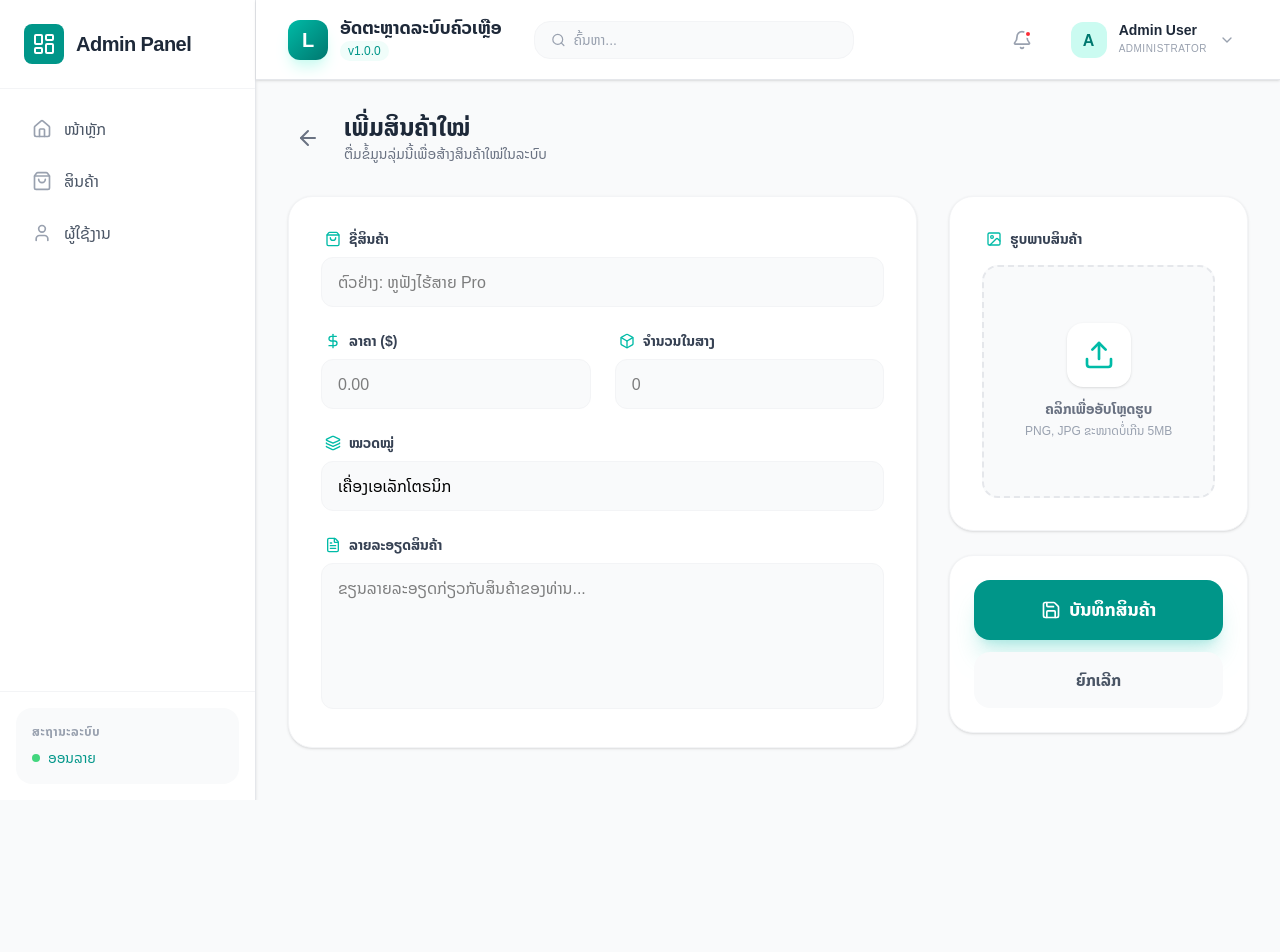
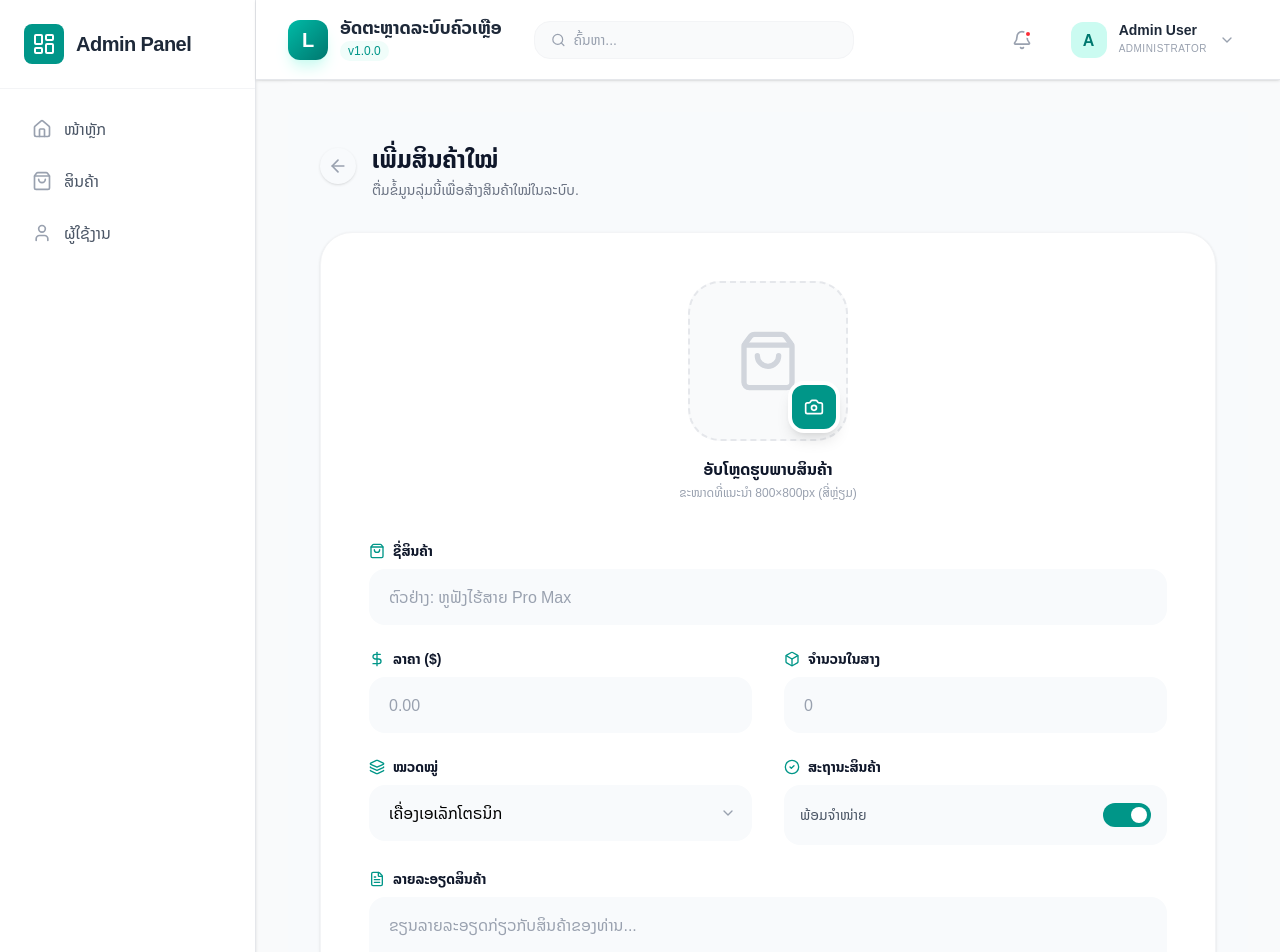
Before and after one commit to huevangxp/next-beginner, a Next.js app: page /product/create in a window 1280 px wide. Shown: the top 952 px of the page. Before the commit the page ends 800 px from the top, so only its background shows below. Built offline with nearby package versions, Linux system fonts and the light colour scheme.

Commit message:
commit Thu 12/18/2025 11:18:44.11

```diff
--- a/app/product/create/page.tsx
+++ b/app/product/create/page.tsx
@@ -1,28 +1,32 @@
 "use client";
 
-import React, { useState } from "react";
+import React, { useState, useEffect } from "react";
 import { useRouter } from "next/navigation";
 import {
   ArrowLeft,
   Save,
-  Image as ImageIcon,
-  Upload,
-  X,
   ShoppingBag,
   DollarSign,
+  Box,
   Layers,
-  Box,
   FileText,
+  Camera,
+  X,
+  CheckCircle2,
+  Upload,
+  ChevronDown,
+  Image as ImageIcon,
 } from "lucide-react";
 import Link from "next/link";
 
 const CreateProductPage = () => {
   const router = useRouter();
   const [isLoading, setIsLoading] = useState(false);
+  const [mounted, setMounted] = useState(false);
   const [imagePreview, setImagePreview] = useState<string | null>(null);
-  const [mounted, setMounted] = useState(false);
+  const [isInStock, setIsInStock] = useState(true);
 
-  React.useEffect(() => {
+  useEffect(() => {
     setMounted(true);
   }, []);
 
@@ -48,142 +52,48 @@ const CreateProductPage = () => {
     }
   };
 
-  if (!mounted) {
-    return null;
-  }
+  if (!mounted) return null;
 
   return (
-    <div className="max-w-10xl mx-auto space-y-8 animate-in fade-in slide-in-from-bottom-4 duration-500">
+    <div className="min-h-screen bg-[#f8fafc] dark:bg-gray-950 p-4 md:p-8 animate-in fade-in duration-500">
+      <div className="max-w-10xl mx-auto space-y-6">
         {/* Header */}
-      <div className="flex items-center justify-between">
-        <div className="flex items-center gap-4">
+        <div className="flex items-start gap-4 mb-8">
           <Link
             href="/product"
-            className="p-2 hover:bg-gray-100 dark:hover:bg-gray-800 rounded-xl transition-colors text-gray-500"
+            className="mt-1 p-2 hover:bg-white dark:hover:bg-gray-800 rounded-full transition-all text-gray-400 hover:text-gray-600 shadow-sm"
           >
-            <ArrowLeft className="w-6 h-6" />
+            <ArrowLeft className="w-5 h-5" />
           </Link>
           <div>
-            <h1 className="text-2xl font-bold text-gray-800 dark:text-white">
+            <h1 className="text-2xl font-bold text-[#0f172a] dark:text-white">
               ເພີ່ມສິນຄ້າໃໝ່
             </h1>
-            <p className="text-sm text-gray-500 dark:text-gray-400">
-              ຕື່ມຂໍ້ມູນລຸ່ມນີ້ເພື່ອສ້າງສິນຄ້າໃໝ່ໃນລະບົບ
+            <p className="text-sm text-gray-500 dark:text-gray-400 mt-1">
+              ຕື່ມຂໍ້ມູນລຸ່ມນີ້ເພື່ອສ້າງສິນຄ້າໃໝ່ໃນລະບົບ.
             </p>
           </div>
         </div>
-      </div>
 
-      <form
-        onSubmit={handleSubmit}
-        className="grid grid-cols-1 lg:grid-cols-3 gap-8"
-      >
-        {/* Left Column: Main Info */}
-        <div className="lg:col-span-2 space-y-6">
-          <div className="bg-white dark:bg-gray-900 p-8 rounded-3xl border border-gray-100 dark:border-gray-800 shadow-sm space-y-6">
-            <div className="space-y-2">
-              <label className="text-sm font-bold text-gray-700 dark:text-gray-300 ml-1 flex items-center gap-2">
-                <ShoppingBag className="w-4 h-4 text-teal-500" />
-                ຊື່ສິນຄ້າ
-              </label>
-              <input
-                type="text"
-                placeholder="ຕົວຢ່າງ: ຫູຟັງໄຮ້ສາຍ Pro"
-                className="w-full px-4 py-3 bg-gray-50 dark:bg-gray-800 border border-gray-100 dark:border-gray-700 rounded-xl focus:ring-4 focus:ring-teal-500/10 focus:border-teal-500 outline-none transition-all dark:text-white"
-                required
-              />
-            </div>
-
-            <div className="grid grid-cols-1 md:grid-cols-2 gap-6">
-              <div className="space-y-2">
-                <label className="text-sm font-bold text-gray-700 dark:text-gray-300 ml-1 flex items-center gap-2">
-                  <DollarSign className="w-4 h-4 text-teal-500" />
-                  ລາຄາ ($)
-                </label>
-                <input
-                  type="number"
-                  step="0.01"
-                  placeholder="0.00"
-                  className="w-full px-4 py-3 bg-gray-50 dark:bg-gray-800 border border-gray-100 dark:border-gray-700 rounded-xl focus:ring-4 focus:ring-teal-500/10 focus:border-teal-500 outline-none transition-all dark:text-white"
-                  required
-                />
-              </div>
-              <div className="space-y-2">
-                <label className="text-sm font-bold text-gray-700 dark:text-gray-300 ml-1 flex items-center gap-2">
-                  <Box className="w-4 h-4 text-teal-500" />
-                  ຈຳນວນໃນສາງ
-                </label>
-                <input
-                  type="number"
-                  placeholder="0"
-                  className="w-full px-4 py-3 bg-gray-50 dark:bg-gray-800 border border-gray-100 dark:border-gray-700 rounded-xl focus:ring-4 focus:ring-teal-500/10 focus:border-teal-500 outline-none transition-all dark:text-white"
-                  required
-                />
-              </div>
-            </div>
-
-            <div className="space-y-2">
-              <label className="text-sm font-bold text-gray-700 dark:text-gray-300 ml-1 flex items-center gap-2">
-                <Layers className="w-4 h-4 text-teal-500" />
-                ໝວດໝູ່
-              </label>
-              <select className="w-full px-4 py-3 bg-gray-50 dark:bg-gray-800 border border-gray-100 dark:border-gray-700 rounded-xl focus:ring-4 focus:ring-teal-500/10 focus:border-teal-500 outline-none transition-all dark:text-white appearance-none">
-                <option value="electronics">ເຄື່ອງເອເລັກໂຕຣນິກ</option>
-                <option value="wearables">ອຸປະກອນສວມໃສ່</option>
-                <option value="accessories">ອຸປະກອນເສີມ</option>
-              </select>
-            </div>
-
-            <div className="space-y-2">
-              <label className="text-sm font-bold text-gray-700 dark:text-gray-300 ml-1 flex items-center gap-2">
-                <FileText className="w-4 h-4 text-teal-500" />
-                ລາຍລະອຽດສິນຄ້າ
-              </label>
-              <textarea
-                rows={5}
-                placeholder="ຂຽນລາຍລະອຽດກ່ຽວກັບສິນຄ້າຂອງທ່ານ..."
-                className="w-full px-4 py-3 bg-gray-50 dark:bg-gray-800 border border-gray-100 dark:border-gray-700 rounded-xl focus:ring-4 focus:ring-teal-500/10 focus:border-teal-500 outline-none transition-all dark:text-white resize-none"
-              />
-            </div>
-          </div>
-        </div>
-
-        {/* Right Column: Image & Actions */}
-        <div className="space-y-6">
-          {/* Image Upload */}
-          <div className="bg-white dark:bg-gray-900 p-8 rounded-3xl border border-gray-100 dark:border-gray-800 shadow-sm space-y-4">
-            <label className="text-sm font-bold text-gray-700 dark:text-gray-300 ml-1 flex items-center gap-2">
-              <ImageIcon className="w-4 h-4 text-teal-500" />
-              ຮູບພາບສິນຄ້າ
-            </label>
-
-            <div className="relative group">
+        {/* Main Form Card */}
+        <div className="bg-white dark:bg-gray-900 rounded-[32px] shadow-sm border border-gray-100 dark:border-gray-800 overflow-hidden">
+          <form onSubmit={handleSubmit} className="p-8 md:p-12 space-y-10">
+            {/* Product Image Upload Section */}
+            <div className="flex flex-col items-center justify-center space-y-4">
+              <div className="relative">
+                <div className="w-40 h-40 rounded-[32px] border-2 border-dashed border-gray-200 dark:border-gray-700 flex items-center justify-center bg-gray-50 dark:bg-gray-800 overflow-hidden">
                   {imagePreview ? (
-                <div className="relative aspect-square rounded-2xl overflow-hidden border-2 border-teal-500/20">
                     <img
                       src={imagePreview}
-                    alt="Preview"
+                      alt="Product"
                       className="w-full h-full object-cover"
                     />
-                  <button
-                    type="button"
-                    onClick={() => setImagePreview(null)}
-                    className="absolute top-2 right-2 p-1.5 bg-red-500 text-white rounded-lg shadow-lg hover:bg-red-600 transition-colors"
-                  >
-                    <X className="w-4 h-4" />
-                  </button>
+                  ) : (
+                    <ShoppingBag className="w-16 h-16 text-gray-300" />
+                  )}
                 </div>
-              ) : (
-                <label className="flex flex-col items-center justify-center aspect-square rounded-2xl border-2 border-dashed border-gray-200 dark:border-gray-700 bg-gray-50 dark:bg-gray-800/50 hover:bg-teal-50 dark:hover:bg-teal-900/10 hover:border-teal-500/50 transition-all cursor-pointer group">
-                  <div className="p-4 bg-white dark:bg-gray-800 rounded-2xl shadow-sm mb-3 group-hover:scale-110 transition-transform">
-                    <Upload className="w-8 h-8 text-teal-500" />
-                  </div>
-                  <span className="text-sm font-bold text-gray-500 dark:text-gray-400">
-                    ຄລິກເພື່ອອັບໂຫຼດຮູບ
-                  </span>
-                  <span className="text-xs text-gray-400 mt-1">
-                    PNG, JPG ຂະໜາດບໍ່ເກີນ 5MB
-                  </span>
+                <label className="absolute bottom-2 right-2 p-3 bg-[#009688] text-white rounded-2xl shadow-lg hover:bg-[#00796b] transition-all cursor-pointer border-4 border-white dark:border-gray-900">
+                  <Camera className="w-5 h-5" />
                   <input
                     type="file"
                     className="hidden"
@@ -191,16 +101,139 @@ const CreateProductPage = () => {
                     accept="image/*"
                   />
                 </label>
+                {imagePreview && (
+                  <button
+                    type="button"
+                    onClick={() => setImagePreview(null)}
+                    className="absolute -top-2 -right-2 p-1.5 bg-red-500 text-white rounded-xl shadow-md hover:bg-red-600 transition-all"
+                  >
+                    <X className="w-4 h-4" />
+                  </button>
                 )}
+              </div>
+              <div className="text-center">
+                <h3 className="font-bold text-[#0f172a] dark:text-white">
+                  ອັບໂຫຼດຮູບພາບສິນຄ້າ
+                </h3>
+                <p className="text-xs text-gray-400 mt-1">
+                  ຂະໜາດທີ່ແນະນຳ 800×800px (ສີ່ຫຼ່ຽມ)
+                </p>
               </div>
             </div>
 
-          {/* Actions */}
-          <div className="bg-white dark:bg-gray-900 p-6 rounded-3xl border border-gray-100 dark:border-gray-800 shadow-sm space-y-3">
+            {/* Form Fields Grid */}
+            <div className="grid grid-cols-1 md:grid-cols-2 gap-x-8 gap-y-6">
+              {/* Product Name */}
+              <div className="md:col-span-2 space-y-2">
+                <label className="text-sm font-bold text-[#0f172a] dark:text-gray-300 flex items-center gap-2">
+                  <ShoppingBag className="w-4 h-4 text-[#009688]" />
+                  ຊື່ສິນຄ້າ
+                </label>
+                <input
+                  type="text"
+                  placeholder="ຕົວຢ່າງ: ຫູຟັງໄຮ້ສາຍ Pro Max"
+                  className="w-full px-5 py-4 bg-[#f8fafc] dark:bg-gray-800 border-none rounded-2xl focus:ring-2 focus:ring-[#009688]/20 outline-none transition-all dark:text-white placeholder:text-gray-400"
+                  required
+                />
+              </div>
+
+              {/* Price */}
+              <div className="space-y-2">
+                <label className="text-sm font-bold text-[#0f172a] dark:text-gray-300 flex items-center gap-2">
+                  <DollarSign className="w-4 h-4 text-[#009688]" />
+                  ລາຄາ ($)
+                </label>
+                <input
+                  type="number"
+                  step="0.01"
+                  placeholder="0.00"
+                  className="w-full px-5 py-4 bg-[#f8fafc] dark:bg-gray-800 border-none rounded-2xl focus:ring-2 focus:ring-[#009688]/20 outline-none transition-all dark:text-white placeholder:text-gray-400"
+                  required
+                />
+              </div>
+
+              {/* Stock Quantity */}
+              <div className="space-y-2">
+                <label className="text-sm font-bold text-[#0f172a] dark:text-gray-300 flex items-center gap-2">
+                  <Box className="w-4 h-4 text-[#009688]" />
+                  ຈຳນວນໃນສາງ
+                </label>
+                <input
+                  type="number"
+                  placeholder="0"
+                  className="w-full px-5 py-4 bg-[#f8fafc] dark:bg-gray-800 border-none rounded-2xl focus:ring-2 focus:ring-[#009688]/20 outline-none transition-all dark:text-white placeholder:text-gray-400"
+                  required
+                />
+              </div>
+
+              {/* Category */}
+              <div className="space-y-2">
+                <label className="text-sm font-bold text-[#0f172a] dark:text-gray-300 flex items-center gap-2">
+                  <Layers className="w-4 h-4 text-[#009688]" />
+                  ໝວດໝູ່
+                </label>
+                <div className="relative">
+                  <select className="w-full px-5 py-4 bg-[#f8fafc] dark:bg-gray-800 border-none rounded-2xl focus:ring-2 focus:ring-[#009688]/20 outline-none transition-all dark:text-white appearance-none cursor-pointer">
+                    <option value="electronics">ເຄື່ອງເອເລັກໂຕຣນິກ</option>
+                    <option value="wearables">ອຸປະກອນສວມໃສ່</option>
+                    <option value="accessories">ອຸປະກອນເສີມ</option>
+                  </select>
+                  <ChevronDown className="absolute right-4 top-1/2 -translate-y-1/2 w-4 h-4 text-gray-400 pointer-events-none" />
+                </div>
+              </div>
+
+              {/* Status Toggle (In Stock / Out of Stock) */}
+              <div className="space-y-2">
+                <label className="text-sm font-bold text-[#0f172a] dark:text-gray-300 flex items-center gap-2">
+                  <CheckCircle2 className="w-4 h-4 text-[#009688]" />
+                  ສະຖານະສິນຄ້າ
+                </label>
+                <div className="bg-[#f8fafc] dark:bg-gray-800/50 p-4 rounded-2xl flex items-center justify-between h-[60px]">
+                  <span className="text-sm font-medium text-gray-600 dark:text-gray-400">
+                    {isInStock ? "ພ້ອມຈຳໜ່າຍ" : "ສິນຄ້າໝົດ"}
+                  </span>
+                  <button
+                    type="button"
+                    onClick={() => setIsInStock(!isInStock)}
+                    className={`w-12 h-6 rounded-full transition-all relative ${
+                      isInStock ? "bg-[#009688]" : "bg-gray-300"
+                    }`}
+                  >
+                    <div
+                      className={`absolute top-1 w-4 h-4 bg-white rounded-full transition-all ${
+                        isInStock ? "right-1" : "left-1"
+                      }`}
+                    />
+                  </button>
+                </div>
+              </div>
+
+              {/* Description */}
+              <div className="md:col-span-2 space-y-2">
+                <label className="text-sm font-bold text-[#0f172a] dark:text-gray-300 flex items-center gap-2">
+                  <FileText className="w-4 h-4 text-[#009688]" />
+                  ລາຍລະອຽດສິນຄ້າ
+                </label>
+                <textarea
+                  rows={5}
+                  placeholder="ຂຽນລາຍລະອຽດກ່ຽວກັບສິນຄ້າຂອງທ່ານ..."
+                  className="w-full px-5 py-4 bg-[#f8fafc] dark:bg-gray-800 border-none rounded-2xl focus:ring-2 focus:ring-[#009688]/20 outline-none transition-all dark:text-white placeholder:text-gray-400 resize-none"
+                />
+              </div>
+            </div>
+
+            {/* Form Actions */}
+            <div className="flex flex-col sm:flex-row gap-4 pt-4">
+              <Link
+                href="/product"
+                className="flex-1 py-4 bg-[#f8fafc] dark:bg-gray-800 text-gray-600 dark:text-gray-300 rounded-2xl font-bold text-center hover:bg-gray-100 dark:hover:bg-gray-700 transition-all"
+              >
+                ຍົກເລີກ
+              </Link>
               <button
                 type="submit"
                 disabled={isLoading}
-              className="w-full py-4 bg-teal-600 hover:bg-teal-700 text-white rounded-2xl font-bold text-lg shadow-xl shadow-teal-500/20 transition-all active:scale-[0.98] flex items-center justify-center gap-2 disabled:opacity-70 disabled:cursor-not-allowed"
+                className="flex-1 py-4 bg-[#009688] hover:bg-[#00796b] text-white rounded-2xl font-bold text-lg shadow-lg shadow-[#009688]/20 transition-all active:scale-[0.98] flex items-center justify-center gap-2 disabled:opacity-70 disabled:cursor-not-allowed"
               >
                 {isLoading ? (
                   <div className="w-6 h-6 border-3 border-white/30 border-t-white rounded-full animate-spin"></div>
@@ -211,15 +244,10 @@ const CreateProductPage = () => {
                   </>
                 )}
               </button>
-            <Link
-              href="/product"
-              className="w-full py-4 bg-gray-50 dark:bg-gray-800 text-gray-600 dark:text-gray-300 rounded-2xl font-bold text-center hover:bg-gray-100 dark:hover:bg-gray-700 transition-all block"
-            >
-              ຍົກເລີກ
-            </Link>
+            </div>
+          </form>
         </div>
       </div>
-      </form>
     </div>
   );
 };
```
Lines whose indentation alone changed are shown as unchanged.
